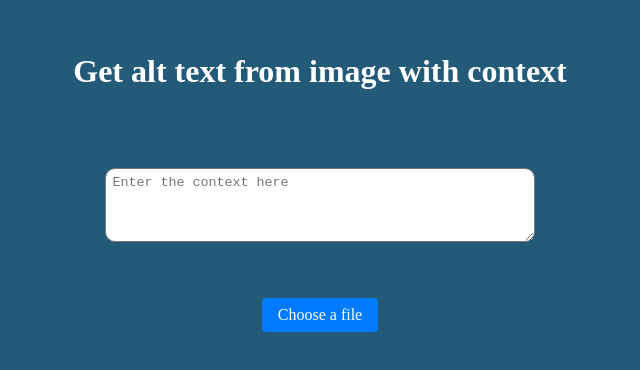
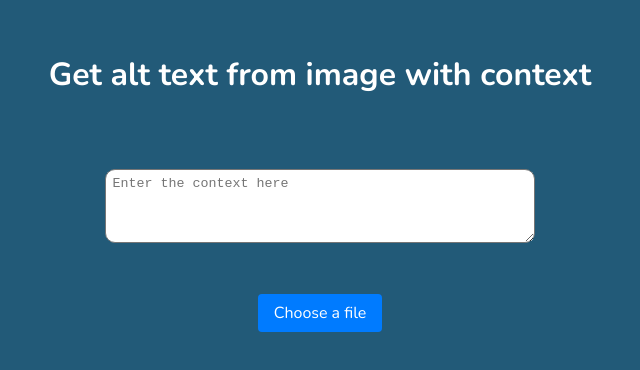
Before and after one commit to nilsreichardt/alt-text-api, a SvelteKit app in the folder frontend/: page / in a window 1280 px wide. Shown: the top 370 px of the page, without its empty margins (320-960 px from the left). Built offline with nearby package versions, Linux system fonts and the light colour scheme.

Commit message:
Styling and sizes

```diff
--- a/frontend/package.json
+++ b/frontend/package.json
@@ -28,7 +28,8 @@
 		"vite": "^4.4.2",
 		"vitest": "^0.32.2",
 		"@sveltejs/adapter-static": "^2.0.3",
-		"firebase": "^10.4.0"
+		"firebase": "^10.4.0",
+		"@fontsource/nunito": "^5.0.8"
 	},
 	"type": "module"
 }
--- /dev/null
+++ b/frontend/src/app.css
@@ -0,0 +1,47 @@
+@import '@fontsource/nunito/200-italic.css';
+@import '@fontsource/nunito/300-italic.css';
+@import '@fontsource/nunito/400-italic.css';
+@import '@fontsource/nunito/500-italic.css';
+@import '@fontsource/nunito/600-italic.css';
+@import '@fontsource/nunito/700-italic.css';
+@import '@fontsource/nunito/800-italic.css';
+@import '@fontsource/nunito/900-italic.css';
+@import '@fontsource/nunito/200.css';
+@import '@fontsource/nunito/300.css';
+@import '@fontsource/nunito/400.css';
+@import '@fontsource/nunito/500.css';
+@import '@fontsource/nunito/600.css';
+@import '@fontsource/nunito/700.css';
+@import '@fontsource/nunito/800.css';
+@import '@fontsource/nunito/900.css';
+
+:root {
+	font-family: 'Nunito', system-ui, BlinkMacSystemFont, -apple-system, sans-serif;
+	--font-mono: 'Fira Mono', monospace;
+	/* Dark Theme */
+	--background-color: #222326; /* Background of the main content */
+	--nav-background-color: #1b1d21; /* Background of the Nav Bar */
+	--surface-color: #121212; /* # 1B1D21 Surface for elements on each page*/
+	--primary-color: #35a8e0; /* Primary interaction color, #007096 is also great */
+	--primary-rgb-color: 53, 168, 224; /* Primary interaction color */
+	--secondary-color: #546e7a; /* Secondary interaction color */
+	--error-color: #cf6679; /* Errors */
+
+	--heading-color: rgba(255, 255, 255, 0.6);
+	--text-color: rgba(255, 255, 255, 0.83);
+	--heading-surface-color: rgba(255, 255, 255, 0.5);
+	--disabled-text-color: rgba(255, 255, 255, 0.38);
+}
+
+body {
+    max-width: 800px;
+    margin: 0 auto;
+    display: flex;
+    flex-direction: column;
+    align-items: center;
+    padding: 2rem;
+    background-color: #225a78;
+    color: white;
+    justify-content: space-between;
+    min-height: 300px;
+}
--- a/frontend/src/lib/uploader.js
+++ b/frontend/src/lib/uploader.js
@@ -5,7 +5,7 @@ import { getStorage, ref, uploadBytes, getDownloadURL } from 'firebase/storage';
 export function getAltTextForImage(file, contextPrompt) {
 	return new Promise(async (resolve, reject) => {
 		const imageByteArray = await getByteArrayOfImage(file);
-		console.log('imageByteArray', imageByteArray);
+
 		const downloadURL = await uploadToFirebase(imageByteArray, file.name);
 
 		const altText = await getAltTextFromDownloadURL(downloadURL, contextPrompt);
--- a/frontend/src/routes/+layout.svelte
+++ b/frontend/src/routes/+layout.svelte
@@ -1,16 +1,5 @@
+<script>
+	import '../app.css';
+</script>
+
 <slot />
-
-<style>
-	:global(body) {
-		width: 800px;
-		margin: 0 auto;
-		display: flex;
-		flex-direction: column;
-		align-items: center;
-		padding: 2rem;
-		background-color: #225a78;
-		color: white;
-		justify-content: space-between;
-		min-height: 300px;
-	}
-</style>
--- a/frontend/src/routes/+page.svelte
+++ b/frontend/src/routes/+page.svelte
@@ -45,13 +45,14 @@
 
 <style>
 	input {
-		width: 100px;
+		max-width: 100px;
 		height: 50px;
 		border-radius: 10px;
 		padding: 0.4rem;
 	}
 
 	textarea {
+		max-width: 100%;
 		border-radius: 10px;
 		padding: 0.4rem;
 	}
```
Also changed, not shown: 1 other file (tests, documents, lock files or other folders).
